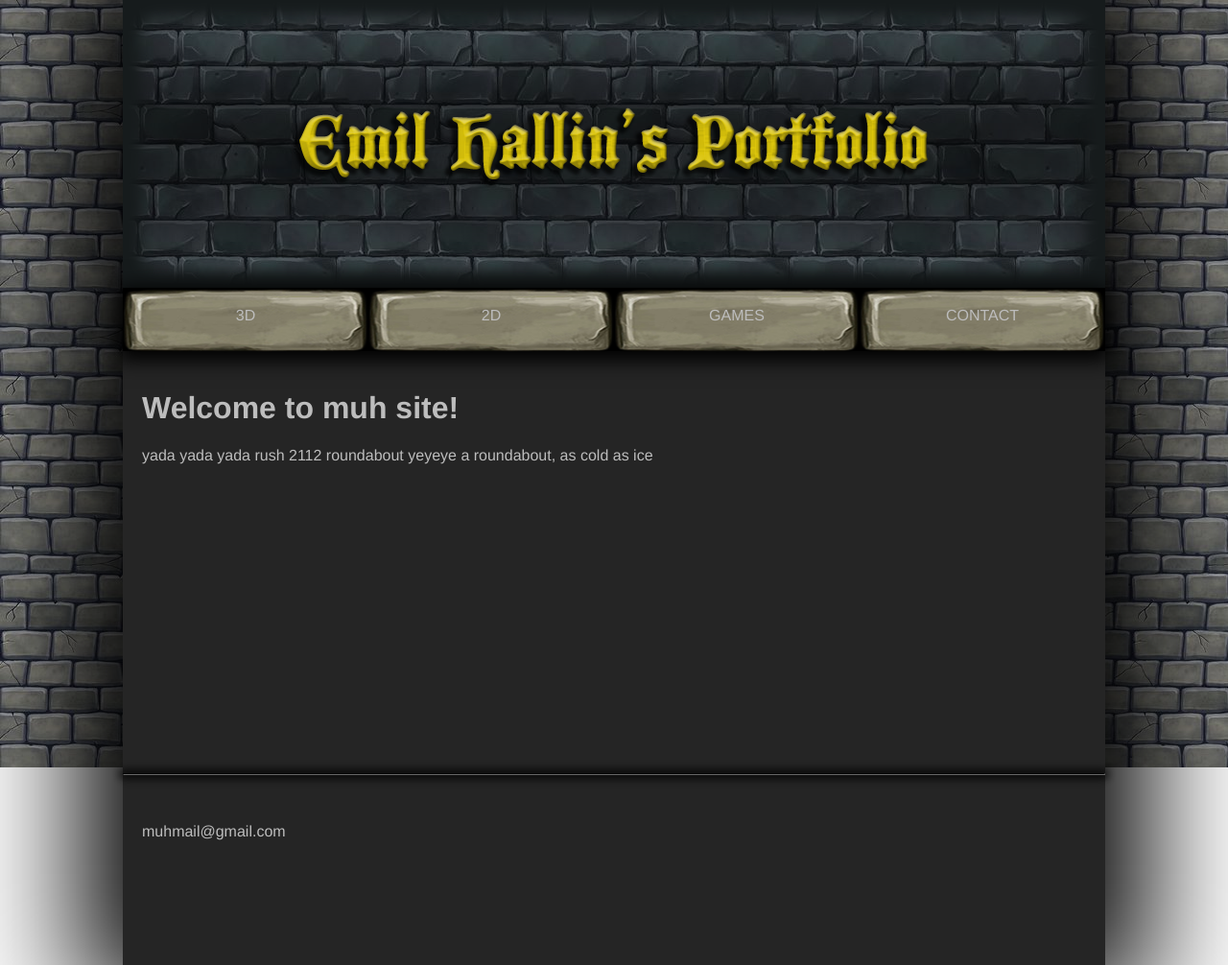
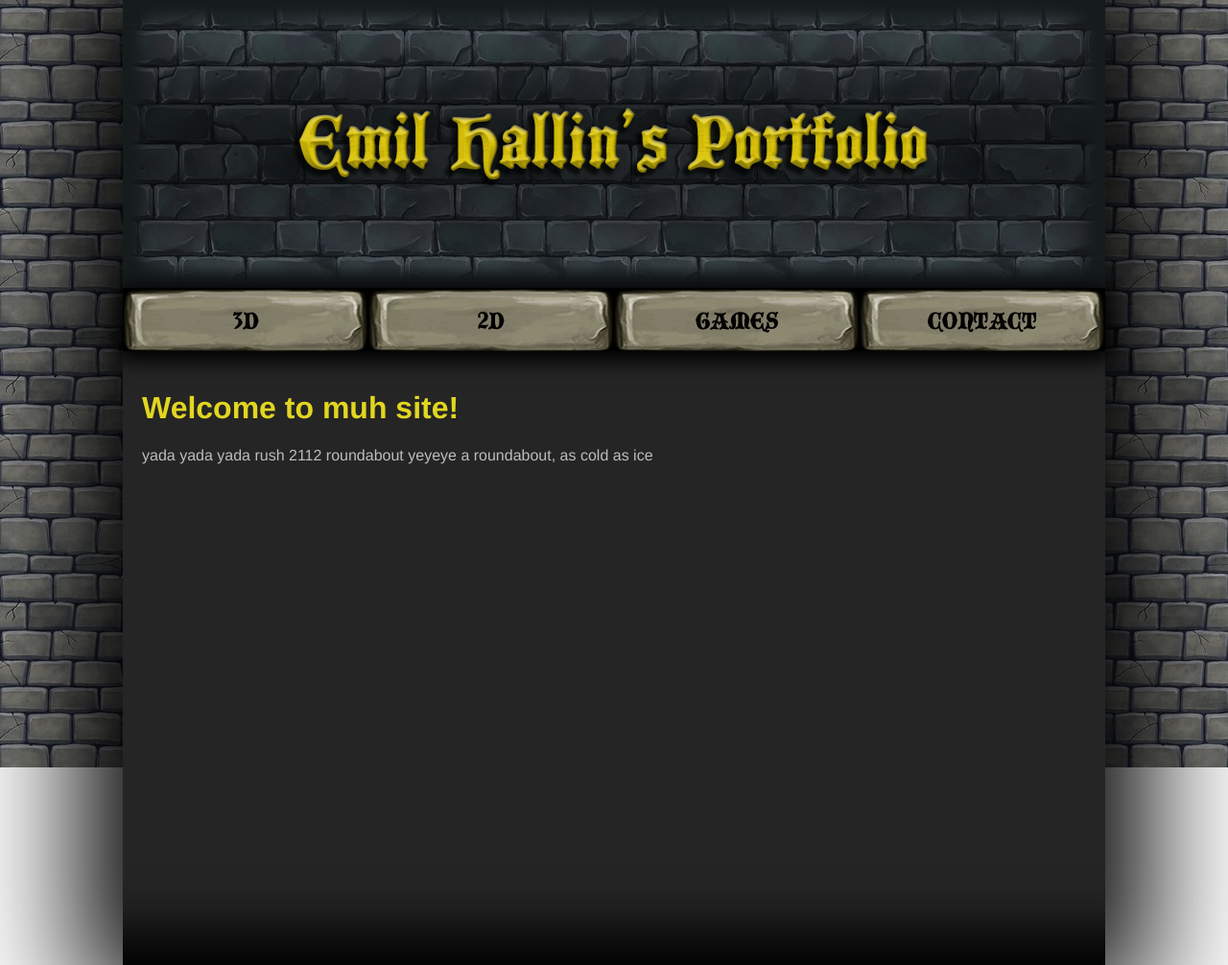
Before and after one commit to maakep/EmilsPortfolio, a PHP site: page / in a window 1280 px wide. Shown: the whole page at 96% size. Run offline with PHP 8.4, Linux system fonts and the light colour scheme; some libraries are stand-ins or nearby versions.

Commit message:
Fonts, buttons, contact, variabilization, buncha'stuff

```diff
--- a/footer.php
+++ b/footer.php
@@ -1,5 +1,2 @@
 <div class="footer">
-	<hr />
-
-	<p class="text">muhmail@gmail.com</p>
 </div>
--- a/pages/2D.php
+++ b/pages/2D.php
@@ -11,6 +11,7 @@ foreach($folders as $folder) {
 
 		<?
 		$files = glob('../game-art/' . $art . '/' . $folder . '/*.{jpg,png,gif,jpeg}', GLOB_BRACE);
+		sort($files);
 		foreach($files as $file) {
 		?>
 
--- a/pages/3D.php
+++ b/pages/3D.php
@@ -11,6 +11,7 @@ foreach($folders as $folder) {
 
 		<?
 		$files = glob('../game-art/' . $art . '/' . $folder . '/*.{jpg,png,gif,jpeg}', GLOB_BRACE);
+		sort($files);
 		foreach($files as $file) {
 		?>
 
--- a/style/main.css
+++ b/style/main.css
@@ -1,3 +1,6 @@
+@font-face {
+  font-family: 'Black Castle';
+  src: url("../img/BlackCastleMF.ttf"); }
 /*@mixin border-radius($radius) {
   -webkit-border-radius: $radius;
      -moz-border-radius: $radius;
@@ -19,7 +22,7 @@ body {
         font-size: 30px; } }
   body h1 {
     font-family: Helvetica, sans-serif;
-    color: #BDBDBD; }
+    color: #e2d61f; }
     @media (max-width: 1024px) {
       body h1 {
         font-size: 50px; } }
@@ -56,6 +59,10 @@ body {
         text-align: center;
         width: calc((1024px / 4) - (10px * 4));
         height: 28px;
+        line-height: 28px;
+        font-family: "Black Castle";
+        font-size: 25px;
+        color: #000000;
         background: url("../img/button.png") no-repeat;
         background-size: 100% 100%; }
         body .container .menu .menu-item.active, body .container .menu .menu-item:hover {
@@ -110,10 +119,8 @@ body {
     body .container .footer {
       width: 100%;
       height: 200px;
-      margin-top: 100px; }
-      body .container .footer hr {
-        border-color: #131313;
-        box-shadow: 0 0 10px 3px #000000; }
+      margin-top: 100px;
+      background: url("../img/footer.png"); }
       body .container .footer .text {
         margin-top: 30px;
         padding: 20px; }
--- a/style/sass/content.scss
+++ b/style/sass/content.scss
@@ -4,6 +4,7 @@
 
 	@include bp {
 		margin-top: 90px;
+		min-height: 600px;
 	}
 
 
--- a/style/sass/footer.scss
+++ b/style/sass/footer.scss
@@ -2,11 +2,7 @@
 	width: 100%;
 	height: 200px;
 	margin-top: 100px;
-
-	hr {
-		border-color: $separator-line;
-		box-shadow: 0 0 10px 3px #000000;
-	}
+	background: $footer-background;
 
 	.text {
 		margin-top: 30px;
--- a/style/sass/menu.scss
+++ b/style/sass/menu.scss
@@ -16,6 +16,10 @@
 		text-align: center;
 		width: $menu-item-width;
 		height: 28px;
+		line-height: 28px;
+		font-family: $menu-font;
+		font-size: 25px;
+		color: $menu-font-color;
 
 		background: $menu-item-background;
 		background-size: 100% 100%;
@@ -33,6 +37,8 @@
 		@include bp {
 			width: calc((100% / #{$number-of-menu-items}) - (#{$menu-item-padding} * 2));
 			height: 50px;
+			line-height: 50px;
+
 			font-size: 40px;
 		}
 	}
--- a/style/sass/settings.scss
+++ b/style/sass/settings.scss
@@ -1,3 +1,9 @@
+// Custom font
+@font-face {
+    font-family: 'Black Castle';
+    src: url('../img/BlackCastleMF.ttf');
+}
+
 // Sizes
 
 $header-height:			300px;
@@ -5,6 +11,8 @@ $container-width:		1024px;
 
 $number-of-menu-items:	4;
 $menu-item-padding:		20px;
+
+//Ignnore these
 $menu-item-half-pad:	$menu-item-padding/2;
 $menu-item-width:		calc((#{$container-width} / #{$number-of-menu-items}) - (#{$menu-item-half-pad} * #{$number-of-menu-items}));
 
@@ -18,8 +26,10 @@ $font-stack-p:			$font-stack;
 $font-color-p:			$font-color;
 
 $font-stack-h1:			$font-stack;
-$font-color-h1:			$font-color;
+$font-color-h1:			#e2d61f;
 
+$link-color:			#e2d61f;
+$link-hover-color:		#cbc22f;
 
 // Site content
 $background-image:		url('../img/castle_wall.jpg');
@@ -33,8 +43,12 @@ $menu-background:		#000000;
 $menu-shadow:			0 5px 20px 5px #000000;
 $menu-item-background:	url('../img/button.png') no-repeat;
 $menu-item-active-glow:	#EEEE00 0 0 20px;
+$menu-font:				'Black Castle';
+$menu-font-color:		#000000;
 
 $img-frame-shadow:		0 0 10px 1px #000000;
 $img-background:		#131313;
 
 $separator-line:		#131313;
+
+$footer-background:		url('../img/footer.png');
--- a/style/sass/site.scss
+++ b/style/sass/site.scss
@@ -50,4 +50,58 @@ body {
 		position: fixed;
 		z-index: -1;
 	}
+
+
+	a {
+		text-decoration: none;
+		color: $link-color;
+
+		&:hover {
+			color: $link-hover-color;
+		}
+	}
 }
+
+
+.contact-content {
+
+	@include bp {
+		flex-direction: column;
+	}
+
+	.contact-input {
+		background: none;
+		border: none;
+		outline: none;
+		text-align: center;
+		color: $link-color;
+		font-style: italic;
+
+
+		@include bp {
+			font-size: 20px;
+		}
+
+		&:hover {
+			color: $link-hover-color;
+		}
+	}
+
+	.contact-item {
+		transition: all .2s ease-in-out;
+
+		&:hover {
+			transform: scale(1.2);
+		}
+
+		@include bp {
+			padding: 100px;
+
+			img {
+				height: 150px;
+			}
+		}
+	}
+}
+
+@import 'helpers';
```
Also changed, not shown: other parts of style/main.css (+80 -1 lines), pages/CONTACT.php (+23 -1 lines), style/sass/helpers.scss (added, +65 -0 lines), img/BlackCastleMF.ttf (added), img/Gmaillogo2014.png (added), img/footer.png (added), img/linkedin.png (added), img/outlook.png (added), img/twitterbird.png (added).
